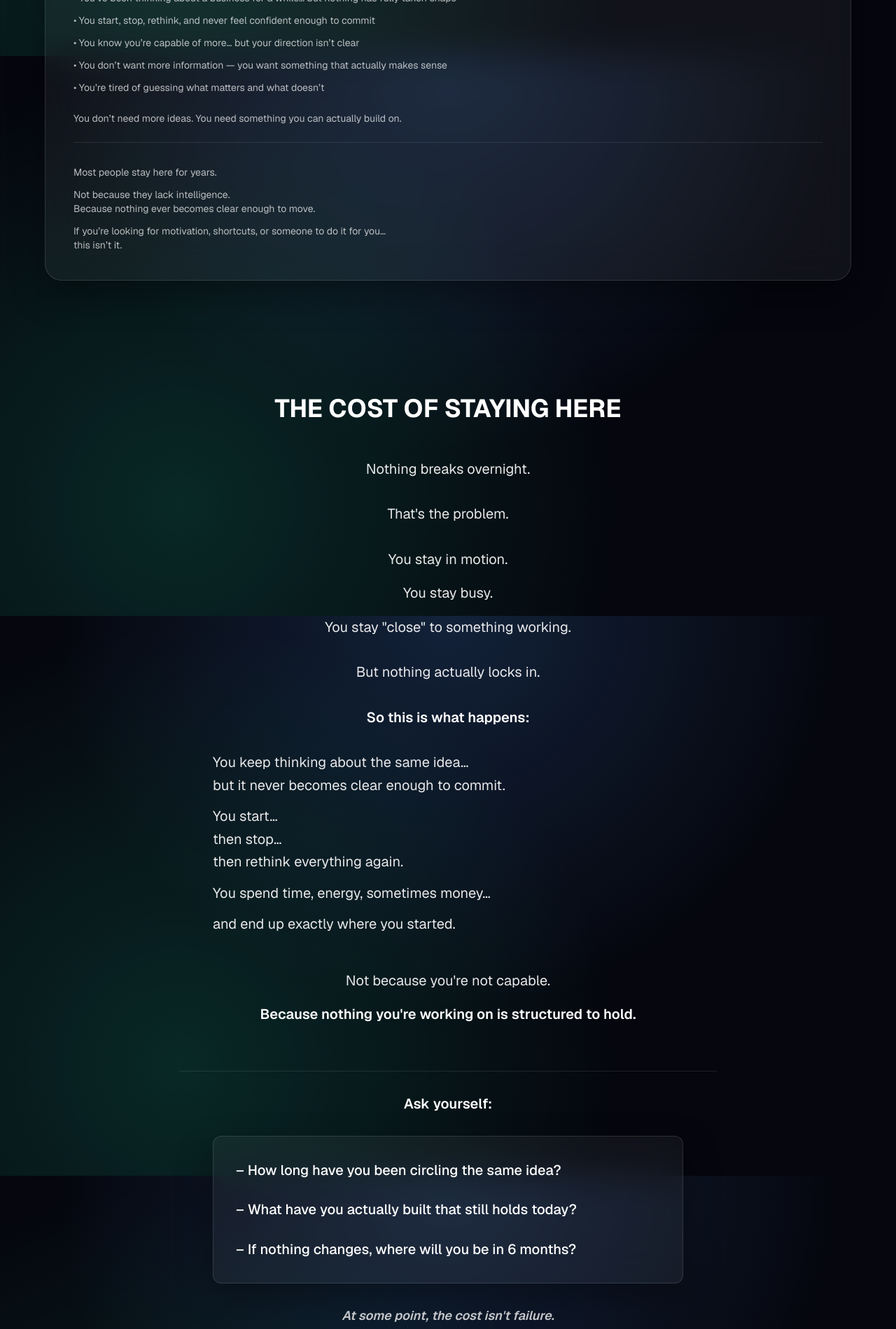
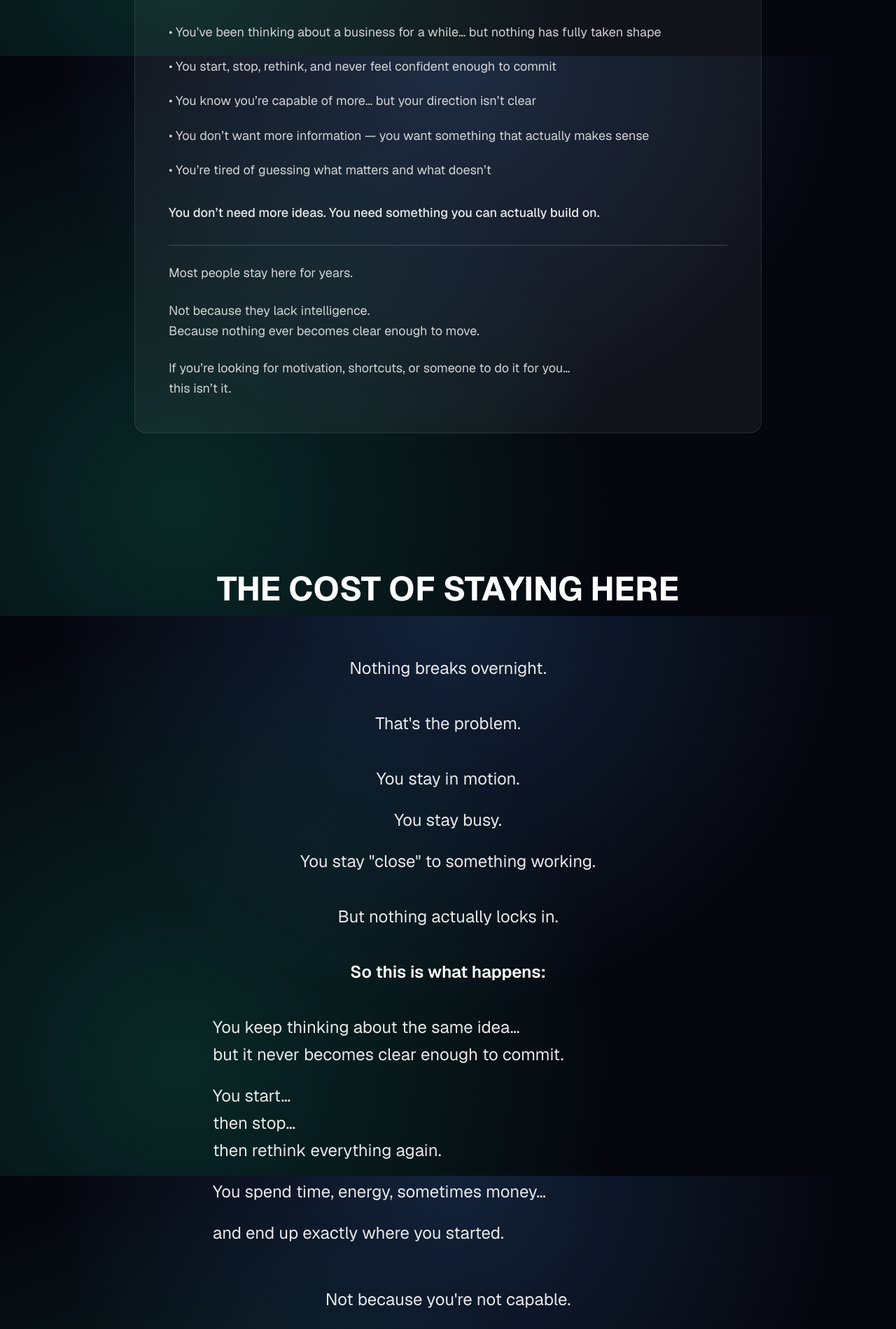
Before and after one commit to martindubreuil13-byte/mba-landing, a Next.js app: page / in a window 1280 px wide. Shown: the part 2320-4219 px from the top of the page at 70% size. Built offline with nearby package versions, Linux system fonts and the light colour scheme.

Commit message:
Refine typography and layout for Cost and Who This Is For sections - increased font sizes, better spacing, subtle containers

```diff
--- a/app/components/sections/ProblemSection.tsx
+++ b/app/components/sections/ProblemSection.tsx
@@ -1,13 +1,13 @@
 export function ProblemSection() {
   return (
-    <section className="relative px-6 py-20 md:px-8">
-      <div className="mx-auto max-w-4xl">
+    <section className="relative px-6 py-24 md:px-8">
+      <div className="mx-auto max-w-3xl">
         <div className="text-center">
-          <h2 className="text-3xl font-bold text-white md:text-4xl mb-12 leading-tight">
+          <h2 className="text-4xl font-bold text-white md:text-5xl mb-16 leading-tight">
             THE COST OF STAYING HERE
           </h2>
 
-          <div className="space-y-8 text-lg md:text-xl text-white/90 leading-relaxed max-w-3xl mx-auto">
+          <div className="space-y-10 text-xl md:text-2xl text-white/90 leading-relaxed max-w-2xl mx-auto">
             <p>
               Nothing breaks overnight.
             </p>
@@ -15,7 +15,7 @@ export function ProblemSection() {
               That's the problem.
             </p>
 
-            <div className="space-y-4">
+            <div className="space-y-5">
               <p>
                 You stay in motion.
               </p>
@@ -35,7 +35,7 @@ export function ProblemSection() {
               So this is what happens:
             </p>
 
-            <div className="space-y-3 text-left max-w-2xl mx-auto">
+            <div className="space-y-5 text-left max-w-2xl mx-auto">
               <p>
                 You keep thinking about the same idea…
                 <br />
@@ -56,7 +56,7 @@ export function ProblemSection() {
               </p>
             </div>
 
-            <div className="space-y-4 pt-4">
+            <div className="space-y-5 pt-4">
               <p>
                 Not because you're not capable.
               </p>
@@ -65,33 +65,27 @@ export function ProblemSection() {
               </p>
             </div>
 
-            <div className="mt-16 pt-8 border-t border-white/10">
-              <p className="text-xl font-semibold text-white mb-8">
+            <div className="mt-20 pt-12">
+              <p className="text-2xl font-semibold text-white mb-10">
                 Ask yourself:
               </p>
 
-              <div className="glass rounded-xl p-6 md:p-8 max-w-2xl mx-auto text-left space-y-6">
-                <div className="space-y-2">
-                  <p className="text-white font-medium">
+              <div className="rounded-2xl bg-white/5 border border-white/10 p-8 md:p-10 max-w-2xl mx-auto text-left space-y-8">
+                <p className="text-white/90 text-lg leading-relaxed">
                   – How long have you been circling the same idea?
                 </p>
-                </div>
-                <div className="space-y-2">
-                  <p className="text-white font-medium">
+                <p className="text-white/90 text-lg leading-relaxed">
                   – What have you actually built that still holds today?
                 </p>
-                </div>
-                <div className="space-y-2">
-                  <p className="text-white font-medium">
+                <p className="text-white/90 text-lg leading-relaxed">
                   – If nothing changes, where will you be in 6 months?
                 </p>
               </div>
-              </div>
 
-              <p className="mt-8 text-lg font-semibold text-white/80 italic">
+              <p className="mt-12 text-xl font-semibold text-white/80 italic">
                 At some point, the cost isn't failure.
               </p>
-              <p className="text-lg font-semibold text-white italic">
+              <p className="mt-2 text-xl font-semibold text-white italic">
                 It's staying in the same place.
               </p>
             </div>
--- a/app/components/sections/WhoThisIsFor.tsx
+++ b/app/components/sections/WhoThisIsFor.tsx
@@ -1,47 +1,46 @@
-import { GlassCard } from "@/app/components/ui/GlassCard";
 import { SectionHeading } from "@/app/components/ui/SectionHeading";
 
 export function WhoThisIsFor() {
   return (
-    <section className="relative px-6 py-20">
-      <div className="mx-auto flex max-w-6xl flex-col gap-10">
+    <section className="relative px-6 py-24">
+      <div className="mx-auto flex max-w-4xl flex-col gap-12">
         <SectionHeading
           label="WHO THIS IS FOR"
           title="This isn’t for everyone."
           description="It’s for people who are done circling the same ideas."
         />
 
-        <GlassCard className="p-10">
-          <div className="space-y-6">
-            <p className="text-sm text-white/70">
+        <div className="rounded-2xl bg-white/5 border border-white/10 p-10 md:p-12">
+          <div className="space-y-8">
+            <p className="text-base font-semibold text-white/90">
               This is for you if:
             </p>
-            <ul className="space-y-3 text-sm text-white/70">
+            <ul className="space-y-5 text-lg text-white/80 leading-relaxed">
               <li>• You’ve been thinking about a business for a while… but nothing has fully taken shape</li>
               <li>• You start, stop, rethink, and never feel confident enough to commit</li>
               <li>• You know you’re capable of more… but your direction isn’t clear</li>
               <li>• You don’t want more information — you want something that actually makes sense</li>
               <li>• You’re tired of guessing what matters and what doesn’t</li>
             </ul>
-            <p className="text-sm text-white/70">
+            <p className="text-lg leading-relaxed text-white/90 font-medium">
               You don’t need more ideas. You need something you can actually build on.
             </p>
 
-            <div className="border-t border-white/10 pt-8 text-sm text-white/70">
+            <div className="pt-6 border-t border-white/20 space-y-6 text-lg text-white/80 leading-relaxed">
               <p>Most people stay here for years.</p>
-              <p className="mt-3">
+              <p>
                 Not because they lack intelligence.
                 <br />
                 Because nothing ever becomes clear enough to move.
               </p>
-              <p className="mt-3">
+              <p>
                 If you’re looking for motivation, shortcuts, or someone to do it for you…
                 <br />
                 this isn’t it.
               </p>
             </div>
           </div>
-        </GlassCard>
+        </div>
       </div>
     </section>
   );
```
Lines whose indentation alone changed are shown as unchanged.
